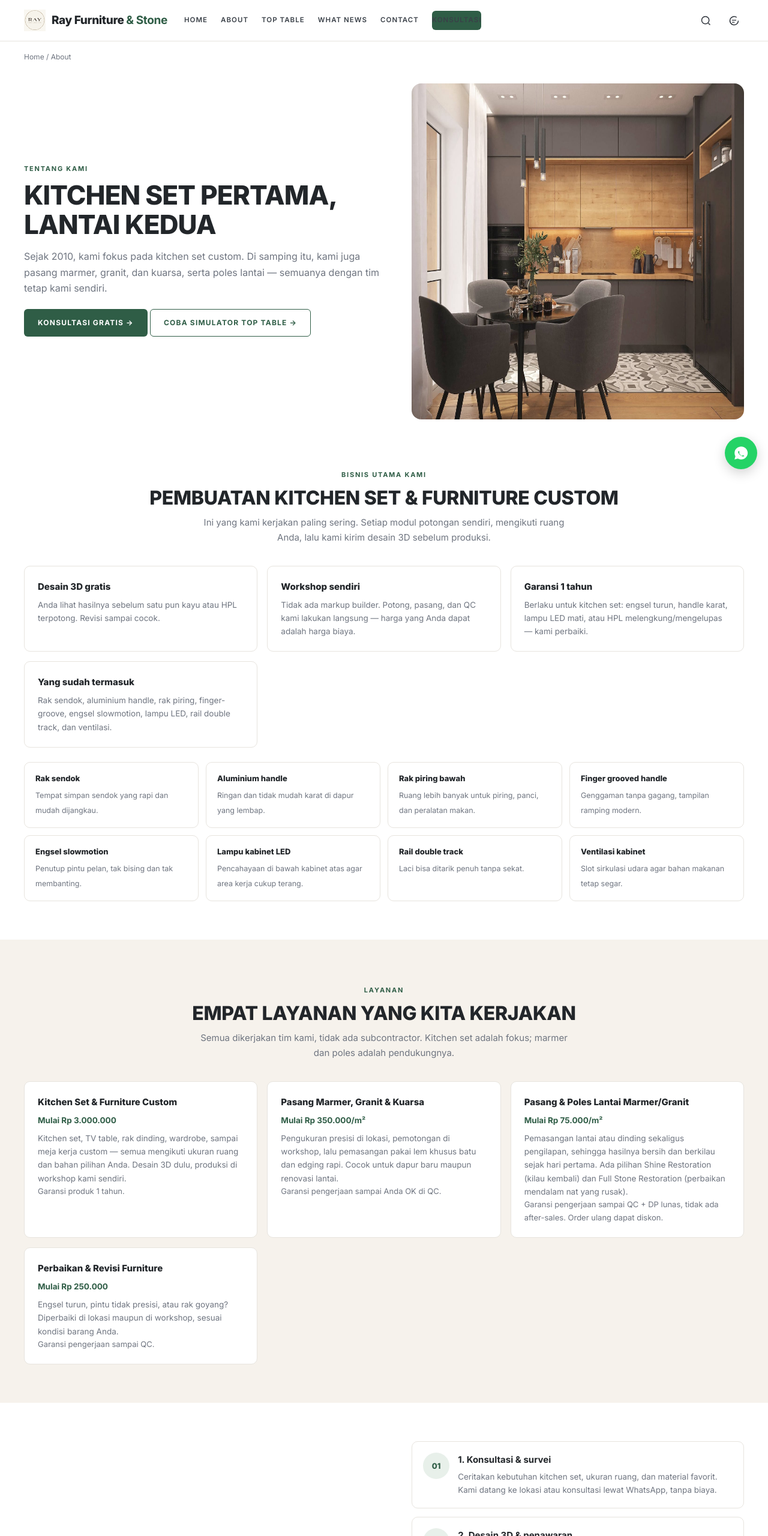
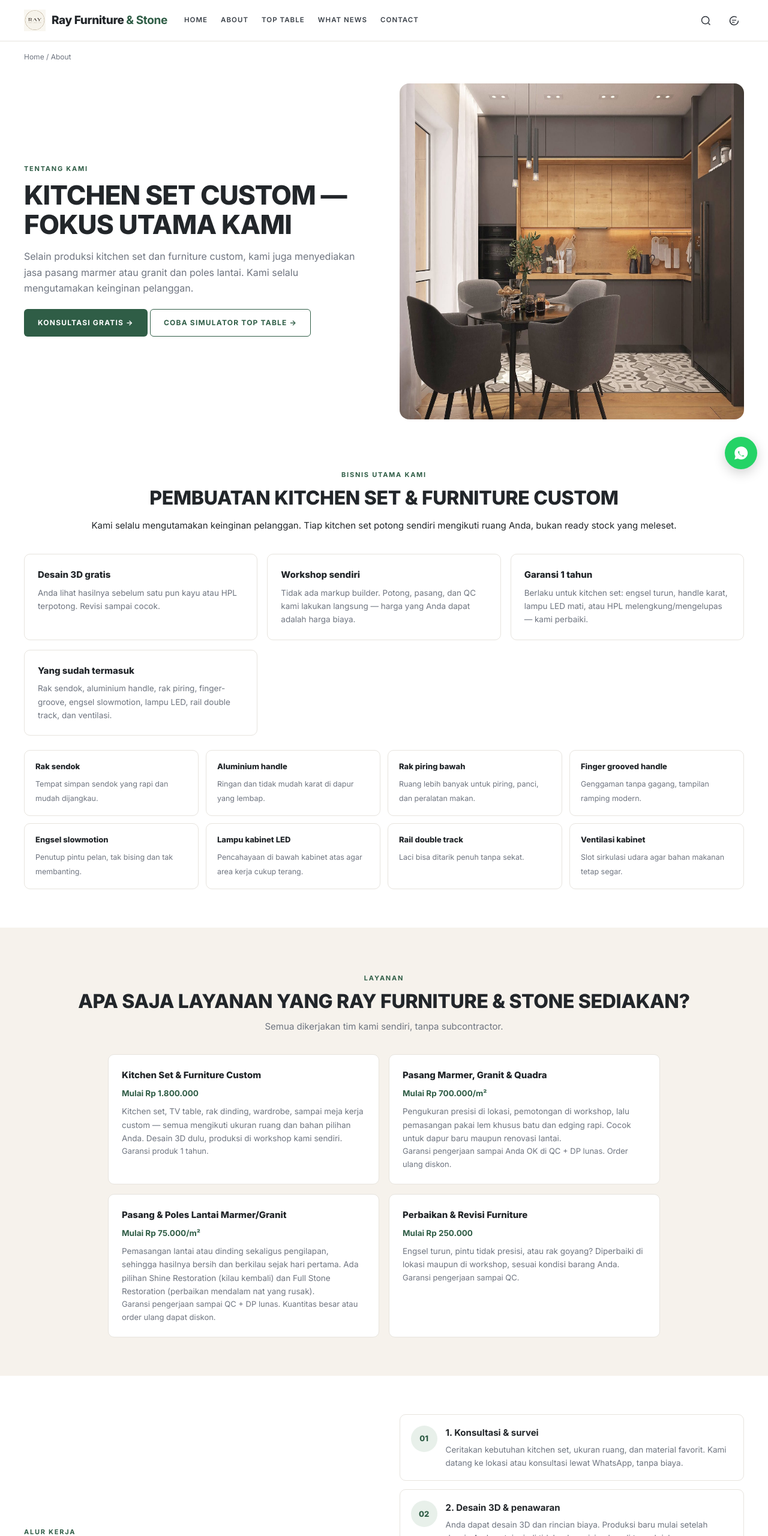
Before and after one commit to rayfurnitureandstone-wq/rayfurniture-and-stone, an Astro site: page /about in a window 1280 px wide. Shown: the top 2560 px of the page at 60% size. Built offline with nearby package versions, Linux system fonts and the light colour scheme; Astro itself is replaced by a stand-in of ours.

Commit message:
apply corrected copy draft: pricing, quadra, Cibubur, 2-column services, centering

```diff
--- a/src/data/banners.json
+++ b/src/data/banners.json
@@ -6,19 +6,19 @@
       "title1": "KITCHEN SET YANG PAS ",
       "title2": "BENAR-BENAR PAS",
       "title3": " DENGAN RUANG ANDA",
-      "text": "Setiap modul kami potong sendiri mengikuti ukuran ruang Anda, bukan memaksakan ready stock masuk ruang yang tidak pas. Desain 3D gratis dulu, produksi baru jalan setelah Anda setujui. Garansi 1 tahun untuk engsel, handle, lampu LED, dan HPL.",
+      "text": "Setiap modul kami potong sendiri mengikuti ukuran ruang Anda, bukan memaksakan ready stock masuk ruang yang tidak pas. Desain 3D gratis dulu, produksi baru jalan setelah Anda setujui. Garansi 1 tahun untuk engsel, handle, dan HPL.",
       "ctaLabel": "Konsultasi Gratis",
       "ctaHref": "/about/",
       "cta2Label": "Lihat Layanan Lengkap",
       "cta2Href": "/about/#layanan"
     },
     {
-      "eyebrow": "Jasa Pasang Marmer, Granit & Kuarsa",
+      "eyebrow": "Jasa Pasang Marmer, Granit & Quadra",
       "img": "/images/warm-modern-kitchen-set-advertisement.png",
       "title1": "BATU ALAM YANG PASANGNYA ",
       "title2": "RAPI SAMPAI KE NAT",
       "title3": "",
-      "text": "Top table, lantai, dinding, dan backsplash. Diukur presisi di lokasi, dipotong di workshop, lalu dipasang pakai lem khusus batu. Garansi pengerjaan sampai Anda OK di QC.",
+      "text": "Top table, lantai, dinding, dan backsplash. Diukur presisi di lokasi, dipotong di workshop, lalu dipasang pakai lem khusus batu. Garansi pengerjaan sampai Anda OK di QC dan DP lunas. Order ulang dapat diskon.",
       "ctaLabel": "Tanya Pasang Top Table",
       "ctaHref": "/top-table/",
       "cta2Label": "Coba Simulator",
@@ -30,7 +30,7 @@
       "title1": "LANTAI KUSAM JADI ",
       "title2": "KILAU",
       "title3": " LALU TERUS",
-      "text": "Shine Restoration mengembalikan kilau lantai yang redup, Full Stone Restoration memperbaiki nat yang sudah rusak. Garansi pengerjaan sampai QC dan DP lunas, tanpa after-sales. Order ulang dapat diskon.",
+      "text": "Shine Restoration mengembalikan kilau lantai yang redup, Full Stone Restoration memperbaiki permukaan dan nat yang sudah rusak. Garansi pengerjaan sampai QC dan DP lunas. Order ulang dapat diskon.",
       "ctaLabel": "Cek Harga Poles",
       "ctaHref": "/about/#harga",
       "cta2Label": "Konsultasi Gratis",
--- a/src/data/site.js
+++ b/src/data/site.js
@@ -35,7 +35,7 @@ export const services = [
   {
     id: 'kitchen-set-custom',
     title: 'Kitchen Set & Furniture Custom',
-    price: 'Mulai Rp 3.000.000',
+    price: 'Mulai Rp 1.800.000',
     lead: 'Ini bisnis kami yang utama.',
     garansi: 'Garansi produk 1 tahun.',
     text: 'Kitchen set, TV table, rak dinding, wardrobe, sampai meja kerja custom — semua mengikuti ukuran ruang dan bahan pilihan Anda. Desain 3D dulu, produksi di workshop kami sendiri.',
@@ -43,10 +43,10 @@ export const services = [
   },
   {
     id: 'pasang-marmer-granit',
-    title: 'Pasang Marmer, Granit & Kuarsa',
-    price: 'Mulai Rp 350.000/m²',
-    lead: 'Top table, lantai, dan dinding batu alam.',
-    garansi: 'Garansi pengerjaan sampai Anda OK di QC.',
+    title: 'Pasang Marmer, Granit & Quadra',
+    price: 'Mulai Rp 700.000/m²',
+    lead: 'Top table, lantai, dinding, dan backsplash.',
+    garansi: 'Garansi pengerjaan sampai Anda OK di QC + DP lunas. Order ulang diskon.',
     text: 'Pengukuran presisi di lokasi, pemotongan di workshop, lalu pemasangan pakai lem khusus batu dan edging rapi. Cocok untuk dapur baru maupun renovasi lantai.',
     href: '/top-table/',
   },
@@ -55,7 +55,7 @@ export const services = [
     title: 'Pasang & Poles Lantai Marmer/Granit',
     price: 'Mulai Rp 75.000/m²',
     lead: 'Bawa kembali kilau lantai.',
-    garansi: 'Garansi pengerjaan sampai QC + DP lunas, tidak ada after-sales. Order ulang dapat diskon.',
+    garansi: 'Garansi pengerjaan sampai QC + DP lunas. Kuantitas besar atau order ulang dapat diskon.',
     text: 'Pemasangan lantai atau dinding sekaligus pengilapan, sehingga hasilnya bersih dan berkilau sejak hari pertama. Ada pilihan Shine Restoration (kilau kembali) dan Full Stone Restoration (perbaikan mendalam nat yang rusak).',
     href: '/about/#harga',
   },
@@ -103,10 +103,10 @@ export const stoneRestoration = [
 ];
 
 export const brands = [
-  ['Kitchen Set Custom', 'Fokus utama kami'],
-  ['Pasang Marmer & Granit', 'Tim tetap kami'],
+  ['Kitchen Set Custom', 'Mulai Rp 1.800.000'],
+  ['Pasang Marmer & Granit', 'Mulai Rp 700.000/m²'],
   ['Poles Lantai Marmer', 'Mulai Rp 75.000/m²'],
-  ['Garansi 1 tahun', 'Hanya kitchen set'],
+  ['Garansi 1 tahun', 'Kitchen set, cacat produksi'],
   ['Desain 3D Gratis', 'Sebelum produksi'],
   ['Order ulang', 'Dapat diskon'],
 ];
@@ -115,26 +115,26 @@ export const process = [
   ['1. Konsultasi & survei', 'Ceritakan kebutuhan kitchen set, ukuran ruang, dan material favorit. Kami datang ke lokasi atau konsultasi lewat WhatsApp, tanpa biaya.'],
   ['2. Desain 3D & penawaran', 'Anda dapat desain 3D dan rincian biaya. Produksi baru mulai setelah desain Anda setuju, jadi tidak ada revisi paksa di tengah jalan.'],
   ['3. Produksi di workshop', 'Pemotongan dan perakitan dilakukan di workshop kami. Kami lakukan QC kabinet dan permukaan batu sebelum pemasangan.'],
-  ['4. Pemasangan & garansi', 'Jadwal pemasangan, ongkir gratis untuk Jabodetabek. Setelah lunas, kitchen set dapat garansi 1 tahun; pekerjaan marmer/granit tetap sampai Anda OK di QC.'],
+  ['4. Pemasangan & garansi', 'Jadwal pemasangan, ongkir gratis untuk Jabodetabek. Kitchen set bergaransi 1 tahun untuk cacat produksi. Pekerjaan marmer/granit bergaransi sampai Anda OK di QC dan DP lunas.'],
 ];
 
 // FAQ umum — ditulis alami, tiap jawaban ada angka/aturan konkret.
 export const faq = [
-  ['Layanan apa saja yang dikerjakan Ray Furniture and Stone?', 'Kami fokus pada tiga hal: jasa pembuatan kitchen set dan furniture custom, jasa pasang marmer/granit/kuarsa (top table, lantai, dinding), dan jasa pasang poles lantai marmer dan granit termasuk restoration. Semua dikerjakan tim kami sendiri sejak 2010.'],
-  ['Berapa harga kitchen set custom?', 'Karena setiap ruang beda, kami kasih harga setelah survei. Titik awal kitchen set L-shaped kira-kira mulai dari Rp 3 juta, tergantung ukuran, material, dan fitting.'],
-  ['Garansi berlaku sampai kapan dan untuk apa?', 'Kitchen set custom: garansi produk 1 tahun (engsel, handle, lampu LED, HPL). Pekerjaan marmer/granit/poles: garansi pengerjaan sampai Anda menandai QC dan membayar lunas; setelah itu tidak ada after-sales, tapi order ulang diskon.'],
+  ['Layanan apa saja yang dikerjakan Ray Furniture and Stone?', 'Kami mengutamakan permintaan pelanggan untuk kitchen set dan furniture custom. Selain itu kami melayani jasa pasang marmer, granit, dan quadra untuk top table, lantai, dan dinding, serta jasa pasang dan poles lantai marmer dan granit termasuk restoration. Semua dikerjakan tim kami sendiri sejak 2010.'],
+  ['Berapa harga kitchen set custom?', 'Karena setiap ruang beda, kami kasih harga setelah survei. Harga mulai Rp 1.800.000. Angka akhir keluar setelah ukuran ruang dan material ditentukan.'],
+  ['Garansi berlaku sampai kapan dan untuk apa?', 'Kitchen set custom bergaransi 1 tahun, mencakup engsel, handle, HPL yang lengkung atau mengelupas, dan cacat produksi dengan syarat dan ketentuan. Pekerjaan marmer, granit, dan poles lantai bergaransi pengerjaan sampai Anda tanda-tangani QC dan DP lunas. Order ulang atau kuantitas besar dapat diskon.'],
   ['Apakah ada desain 3D sebelum produksi?', 'Ya. Kami kirim desain 3D setelah survei. Anda bisa revisi sampai cocok, baru lanjut produksi.'],
-  ['Berapa lama pengerjaan pasang marmer?', 'Top table standar 2-3 hari kerja. Poles lantai tergantung luas dan kondisi, biasanya 1-3 hari kerja per area.'],
+  ['Berapa lama pengerjaan top table?', 'Top table standar 3-5 hari kerja, tergantung panjang dan jumlah potongan. Poles lantai biasanya 1-3 hari kerja per area.'],
   ['Kota mana saja yang dilayani?', 'Bogor, Bekasi, Jakarta, Depok, Tangerang, dan seluruh JABODETABEK. Untuk luar wilayah dan luar pulau, ada minimal order — hubungi kami.'],
   ['Bagaimana cara bayar?', 'DP 30-50% di awal, sisanya setelah pekerjaan selesai dan Anda QC. Bisa tunai atau transfer.'],
-  ['Apakah ada workshop sendiri?', 'Ya. Workshop dan showroom kami di Kabupaten Bogor, jadi Anda bisa lihat proses produksi dan contoh hasil sebelum keputusan.'],
+  ['Apakah ada workshop sendiri?', 'Ya. Workshop dan showroom kami di Cibubur, jadi Anda bisa berkunjung melihat proses produksi dan contoh hasil sebelum memutuskan.'],
 ];
 
 // Blok teks tersembunyi per halaman (SEO + GEO): tiap kata kunci diancher.
 export const geoBlock = (hrefs) => {
   const [h1 = '/', h2 = '/about/', h3 = '/top-table/'] = hrefs;
   return [
-    `[jasa pembuatan kitchen set dan furniture custom](${h2}) dan [jasa pasang marmer, granit, dan kuarsa](${h3}) adalah dua pilar utama Ray Furniture & Stone di Bogor dan JABODETABEK.`,
+    `[jasa pembuatan kitchen set dan furniture custom](${h2}) dan [jasa pasang marmer, granit, dan quadra](${h3}) adalah dua pilar utama Ray Furniture & Stone di Bogor dan JABODETABEK.`,
     `[jasa pasang dan poles lantai marmer dan granit](${h1}#harga) kami pulihkan kilau lantai lama jadi seperti baru, dengan garansi pengerjaan sampai Anda setuju.`,
     `Tim tetap kami — bukan subcontractor — menangani pengukuran, pemotongan, pemasangan, dan poles batu alam di Bogor, Bekasi, Jakarta, Depok, dan Tangerang, menggunakan desain 3D gratis dan harga tanpa markup.`,
   ];
--- a/src/layouts/Base.astro
+++ b/src/layouts/Base.astro
@@ -1,7 +1,7 @@
 ---
 import '../styles/global.css';
 import { site, nav, waLink } from '../data/site.js';
-const { title = site.name, description = 'Jasa kitchen set custom, top table marmer dan granit, serta poles lantai di Bogor dan Jabodetabek.', noindex = false, bodyClass = '' } = Astro.props;
+const { title = site.name, description = 'Jasa pembuatan kitchen set custom dan jasa pasang poles marmer atau granit di Cibubur, Bogor dan JABODETABEK.', noindex = false, bodyClass = '' } = Astro.props;
 const path = Astro.url.pathname;
 const isOn = (h) => (h === '/' ? path === '/' : path.startsWith(h));
 ---
@@ -30,7 +30,7 @@ const isOn = (h) => (h === '/' ? path === '/' : path.startsWith(h));
   <meta property="og:type" content="website">
     <script type="application/ld+json" set:html={JSON.stringify({
       '@context':'https://schema.org','@type':'FurnitureStore',name:site.name,url:site.origin,
-      description:'Jasa pasang marmer dan granit, jasa pembuatan kitchen set dan furniture custom, serta jasa pasang dan poles marmer di Bogor dan Jabodetabek.',
+      description:'Jasa pembuatan kitchen set custom dan jasa pasang poles marmer atau granit di Cibubur, Bogor dan JABODETABEK.',
       telephone:site.phoneDisplay,email:site.email,
       image:`${site.origin}/images/warm-modern-kitchen-set-advertisement.png`,
       priceRange:'Rp',currencies:'IDR',foundingDate:String(site.since),
@@ -50,7 +50,6 @@ const isOn = (h) => (h === '/' ? path === '/' : path.startsWith(h));
       </a>
       <nav class="nav" aria-label="Navigasi utama">
         {nav.map(n => <a href={n.href} aria-current={isOn(n.href) ? 'page' : undefined}>{n.label}</a>)}
-        <a class="head-cta" href={waLink()}>Konsultasi</a>
       </nav>
       <div class="head-tools">
         <a class="icon-btn" href="/what-news/" aria-label="Cari artikel"><svg viewBox="0 0 24 24"><circle cx="11" cy="11" r="7"/><path d="m20 20-3.5-3.5"/></svg></a>
@@ -83,7 +82,7 @@ const isOn = (h) => (h === '/' ? path === '/' : path.startsWith(h));
     <div class="wrap foot-grid">
       <div>
         <a class="logo" href="/" style="color:#fff"><img src="/images/ray-furniture-stone-logo.png" alt="" width="34" height="34"><span style="color:#fff">Ray Furniture <b style="color:#7fbf9a">&amp; Stone</b></span></a>
-        <p style="margin-top:12px">Mitra-builder kitchen set custom dan batuan alami di Bogor. Satu stop solution untuk furniture, top table marmer &amp; granit, sampai poles lantai.</p>
+        <p style="margin-top:12px">Jasa pembuatan kitchen set custom dan jasa pasang poles marmer atau granit di Cibubur. One stop solution untuk furniture, top table marmer &amp; granit, sampai poles lantai.</p>
         <div class="social">
           <a href="https://instagram.com/rayfurnitureandstone" aria-label="Instagram"><svg viewBox="0 0 24 24"><path d="M12 2.2c3.2 0 3.6 0 4.9.1 1.2.1 1.8.3 2.2.4.6.2 1 .5 1.4.9.4.4.7.8.9 1.4.2.4.4 1 .4 2.2.1 1.3.1 1.7.1 4.9s0 3.6-.1 4.9c0 1.2-.2 1.8-.4 2.2-.2.6-.5 1-.9 1.4-.4.4-.8.7-1.4.9-.4.2-1 .4-2.2.4-1.3.1-1.7.1-4.9.1s-3.6 0-4.9-.1c-1.2 0-1.8-.2-2.2-.4-.6-.2-1-.5-1.4-.9-.4-.4-.7-.8-.9-1.4-.2-.4-.4-1-.4-2.2C2.2 15.6 2.2 15.2 2.2 12s0-3.6.1-4.9c0-1.2.2-1.8.4-2.2.2-.6.5-1 .9-1.4.4-.4.8-.7 1.4-.9.4-.2 1-.4 2.2-.4C8.4 2.2 8.8 2.2 12 2.2zm0 1.8c-3.1 0-3.5 0-4.7.1-1.1.1-1.7.2-2.1.4-.5.2-.9.4-1.2.8-.4.3-.6.7-.8 1.2-.1.4-.3 1-.4 2.1-.1 1.2-.1 1.6-.1 4.7s0 3.5.1 4.7c.1 1.1.2 1.7.4 2.1.2.5.4.9.8 1.2.3.4.7.6 1.2.8.4.2 1 .3 2.1.4 1.2.1 1.6.1 4.7.1s3.5 0 4.7-.1c1.1-.1 1.7-.2 2.1-.4.5-.2.9-.4 1.2-.8.4-.3.6-.7.8-1.2.2-.4.3-1 .4-2.1.1-1.2.1-1.6.1-4.7s0-3.5-.1-4.7c-.1-1.1-.2-1.7-.4-2.1-.2-.5-.4-.9-.8-1.2-.3-.4-.7-.6-1.2-.8-.4-.2-1-.3-2.1-.4-1.2-.1-1.6-.1-4.7-.1zm0 3.1a5 5 0 1 1 0 10 5 5 0 0 1 0-10zm0 8.2a3.2 3.2 0 1 0 0-6.4 3.2 3.2 0 0 0 0 6.4zm6.4-8.4a1.2 1.2 0 1 1-2.4 0 1.2 1.2 0 0 1 2.4 0z"/></svg></a>
           <a href="https://tiktok.com/@rayfurnitureandstone" aria-label="TikTok"><svg viewBox="0 0 24 24"><path d="M16.6 3c.3 2.1 1.6 3.6 3.7 3.9v2.7c-1.3.1-2.5-.3-3.7-1v5.9c0 3.7-2.9 6.1-6.1 5.8-2.9-.3-5-2.7-5-5.6 0-3.4 3-5.9 6.4-5.4v2.8c-1.9-.5-3.7.8-3.7 2.7 0 1.6 1.3 2.8 2.9 2.8 1.7 0 2.9-1.2 2.9-3V3h2.6z"/></svg></a>
--- a/src/pages/about.astro
+++ b/src/pages/about.astro
@@ -4,10 +4,10 @@ import GeoBlock from '../components/GeoBlock.astro';
 import Faq from '../components/Faq.astro';
 import { site, services, stoneRestoration, process, inclusions, waLink } from '../data/site.js';
 
-const desc = 'Tentang Ray Furniture & Stone: sejak 2010 mengerjakan kitchen set custom, pasang marmer/granit, dan poles lantai di Bogor dan Jabodetabek. Desain 3D gratis, harga transparan.';
+const desc = 'Selain produksi kitchen set dan furniture custom, kami juga menyediakan jasa pasang marmer atau granit dan poles lantai. Desain 3D gratis.';
 ---
 
-<Base title="Tentang Kami — Kitchen Set Custom & Marmer Bogor" description={desc}>
+<Base title="Kitchen Set Custom — Fokus Utama Kami" description={desc}>
   <div class="wrap">
     <nav class="crumb" aria-label="Breadcrumb"><a href="/">Home</a> / About</nav>
   </div>
@@ -16,8 +16,8 @@ const desc = 'Tentang Ray Furniture & Stone: sejak 2010 mengerjakan kitchen set
     <div class="wrap two-col" style="align-items:center">
       <div>
         <p class="eyebrow">Tentang kami</p>
-        <h1>Kitchen Set Pertama, Lantai Kedua</h1>
-        <p class="lead">Sejak 2010, kami fokus pada kitchen set custom. Di samping itu, kami juga pasang marmer, granit, dan kuarsa, serta poles lantai — semuanya dengan tim tetap kami sendiri.</p>
+        <h1>Kitchen Set Custom — Fokus Utama Kami</h1>
+        <p class="lead">Selain produksi kitchen set dan furniture custom, kami juga menyediakan jasa pasang marmer atau granit dan poles lantai. Kami selalu mengutamakan keinginan pelanggan.</p>
         <p style="margin-top:22px"><a class="btn btn--green" href={waLink('Halo Kak, saya mau konsultasi gratis untuk kitchen set.')}>Konsultasi Gratis →</a>
         <a class="btn btn--ghost" href="/top-table/">Coba Simulator Top Table →</a></p>
       </div>
@@ -33,7 +33,7 @@ const desc = 'Tentang Ray Furniture & Stone: sejak 2010 mengerjakan kitchen set
       <div class="sec-head">
         <p class="eyebrow">Bisnis utama kami</p>
         <h2 class="h-sec">Pembuatan Kitchen Set &amp; Furniture Custom</h2>
-        <p class="sub-sec">Ini yang kami kerjakan paling sering. Setiap modul potongan sendiri, mengikuti ruang Anda, lalu kami kirim desain 3D sebelum produksi.</p>
+        <p class="lead">Kami selalu mengutamakan keinginan pelanggan. Tiap kitchen set potong sendiri mengikuti ruang Anda, bukan ready stock yang meleset.</p>
       </div>
       <div class="feat-grid">
         <article class="feat">
@@ -62,10 +62,10 @@ const desc = 'Tentang Ray Furniture & Stone: sejak 2010 mengerjakan kitchen set
     <div class="wrap">
       <div class="sec-head">
         <p class="eyebrow">Layanan</p>
-        <h2 class="h-sec" id="svc-title">Empat Layanan yang Kita Kerjakan</h2>
-        <p class="sub-sec">Semua dikerjakan tim kami, tidak ada subcontractor. Kitchen set adalah fokus; marmer dan poles adalah pendukungnya.</p>
+        <h2 class="h-sec" id="svc-title">Apa Saja Layanan yang Ray Furniture &amp; Stone Sediakan?</h2>
+        <p class="sub-sec">Semua dikerjakan tim kami sendiri, tanpa subcontractor.</p>
       </div>
-      <div class="feat-grid">
+      <div class="feat-grid feat-grid--2">
         {services.map(s => (
           <article class="feat" id={s.id}>
             <h3><a href={s.href}>{s.title}</a></h3>
--- a/src/styles/global.css
+++ b/src/styles/global.css
@@ -287,3 +287,16 @@ details .ans{padding:0 0 16px;color:var(--muted);font-size:13.8px}
   .price-card{padding:20px}
 }
 @media (prefers-reduced-motion:reduce){*{transition:none!important;scroll-behavior:auto!important}}
+
+/* --- centering & readability --- */
+.two-col{grid-template-columns:1fr 1fr;gap:clamp(24px,4vw,52px);align-items:center}
+.two-col>*{min-width:0}
+.two-col p,.two-col h1,.two-col h2,.two-col h3{max-width:56ch}
+.two-col img{margin-inline:auto}
+.sec-head h2,.sec-head p{margin-inline:auto}
+.sec-head .sub-sec{margin-inline:auto}
+.page-hero .wrap>*{margin-inline:auto}
+.hero-focus{text-align:left}
+.feat-grid--2{grid-template-columns:repeat(2,1fr);max-width:920px;margin-inline:auto}
+.price-card{text-align:left}
+@media (max-width:860px){.feat-grid--2{grid-template-columns:1fr}}
```
Also changed, not shown: src/pages/index.astro (+12 -12 lines), src/pages/top-table.astro (+6 -6 lines).
